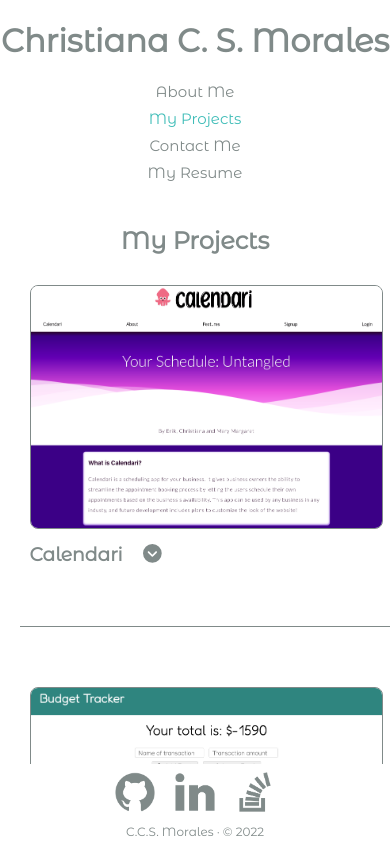
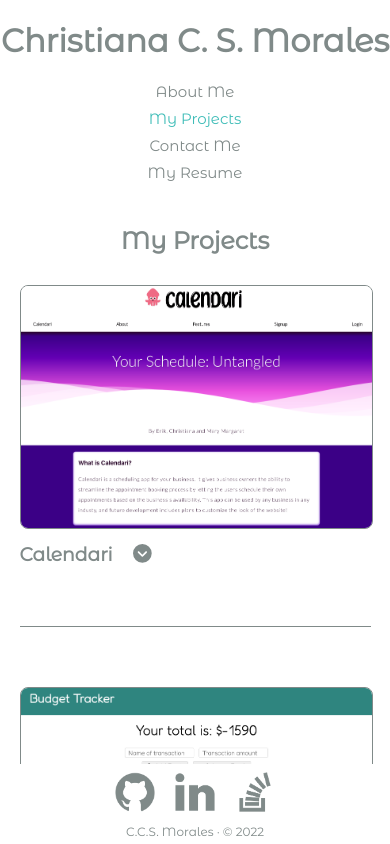
Before and after one commit to NicaVulcan/ccs-morales, a React (Create React App) app: page / in a window 390 px wide. Both pictures are taken after a click on the element "My Projects". Shown: the top 844 px of the page. Built offline with nearby package versions, Linux system fonts and the light colour scheme.

Commit message:
mobile view projects section was not centered, removed padding from project cards

```diff
--- a/src/index.css
+++ b/src/index.css
@@ -104,7 +104,7 @@ h2 {
 .project-card {
     border-bottom: var(--primary-color) solid 1px;
     margin-bottom: 50px;
-    padding: 10px;
+    padding: 10px 0px;
     padding-bottom: 50px;
 }
 .project-card:last-of-type {
```
